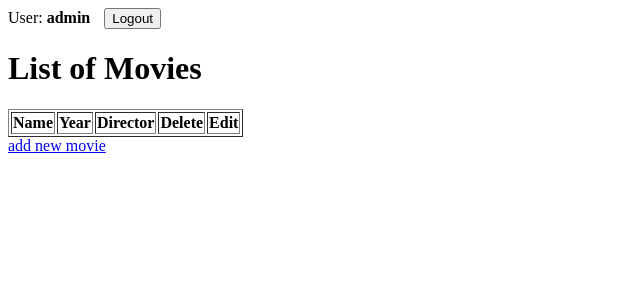
After one commit to Alex-Ace-At-cmd/spring-boot-movies-project, a Spring Boot app: page /user in a window 1280 px wide. The commit adds this page. Shown: the top 300 px of the page, without its empty margins (0-640 px from the left). Run offline with Spring Boot 4, Linux system fonts and the light colour scheme; a user stored in the database is signed in; lists and menus that the app fills with data are empty; some of the project's set-up classes (security, data sources, template engines, error pages and the like) are left out, and stand-ins take their place; some libraries are stand-ins or nearby versions.

Commit message:
7 update (изменил ссылки в контроллере + добавил новый,изменил ссылки в html файлах, изменил порядок в uccessUserHandler, в registerUser нахожу роль по методу)

```diff
--- a/src/main/java/com/example/demo/config/SuccessUserHandler.java
+++ b/src/main/java/com/example/demo/config/SuccessUserHandler.java
@@ -17,10 +17,10 @@ public class SuccessUserHandler implements AuthenticationSuccessHandler {
                                         HttpServletResponse httpServletResponse,
                                         Authentication authentication) throws IOException {
         Set<String> roles = AuthorityUtils.authorityListToSet(authentication.getAuthorities());
-        if (roles.contains("ROLE_USER")) {
+        if (roles.contains("ROLE_ADMIN")) {
+            httpServletResponse.sendRedirect("/admin");
+        } else if (roles.contains("ROLE_USER")) {
             httpServletResponse.sendRedirect("/user");
-        } else if (roles.contains("ROLE_ADMIN")) {
-            httpServletResponse.sendRedirect("/admin");
         } else {
             httpServletResponse.sendRedirect("/");
         }
--- a/src/main/java/com/example/demo/controller/HomeController.java
+++ b/src/main/java/com/example/demo/controller/HomeController.java
@@ -8,6 +8,11 @@ public class HomeController {
 
     @GetMapping("/")
     public String home() {
-        return "redirect:/movies";
+        return "redirect:/user";
+    }
+
+    @GetMapping("/user")
+    public String userPage() {
+        return "user";
     }
 }
--- a/src/main/java/com/example/demo/repository/RoleRepository.java
+++ b/src/main/java/com/example/demo/repository/RoleRepository.java
@@ -1,12 +1,12 @@
 package com.example.demo.repository;
 
-import com.example.demo.model.Movie;
 import com.example.demo.model.Role;
 import org.springframework.data.jpa.repository.JpaRepository;
 import org.springframework.stereotype.Repository;
 
 import java.util.Optional;
 
+
 @Repository
 public interface RoleRepository extends JpaRepository<Role, Long> {
     public Optional<Role> findByRole(String role);
--- a/src/main/resources/templates/add.html
+++ b/src/main/resources/templates/add.html
@@ -7,7 +7,7 @@
 
 <body>
     <h1>Add new movies</h1>
-    <form th:action="@{/movies/add}" th:object="${newMovie}" method="post">
+    <form th:action="@{/admin/add}" th:object="${newMovie}" method="post">
         <label>Name</label>
         <input type="text" th:field="*{name}" placeholder="Name">
         <br><br>
@@ -33,7 +33,7 @@
         <br><br>
 
         <button type="submit">Add</button>
-        <a th:href="@{/movies}">
+        <a th:href="@{/admin}">
             Go back
         </a>
 
--- a/src/main/resources/templates/edit.html
+++ b/src/main/resources/templates/edit.html
@@ -7,7 +7,7 @@
 
 <body>
     <h1>Edit movie</h1>
-    <form th:action="@{/movies/edit}" th:object="${editMovie}" method="post">
+    <form th:action="@{/admin/edit}" th:object="${editMovie}" method="post">
         <label>Name</label>
         <input type="text" th:field="*{name}" placeholder="Name">
         <br><br>
@@ -34,7 +34,7 @@
 
         <input type="hidden" th:field="*{id}">
         <button type="submit">Edit</button>
-        <a th:href="@{/movies}">
+        <a th:href="@{/admin}">
             Go back
         </a>
 
--- a/src/main/resources/templates/movies.html
+++ b/src/main/resources/templates/movies.html
@@ -43,7 +43,7 @@
                 <td>
                     <span sec:authorize="hasRole('ADMIN')">
 
-                        <form th:action="@{/movies/delete/{id}(id=${movie.id})}" method="post"
+                        <form th:action="@{/admin/delete/{id}(id=${movie.id})}" method="post"
                               onsubmit="return confirm('Delete this movie?');">
                             <input type="hidden" th:name="${_csrf.parameterName}" th:value="${_csrf.token}"/>
                         <button type="submit">Delete</button>
@@ -54,7 +54,7 @@
                 </td>
                 <td>
                     <div sec:authorize="hasRole('ADMIN')">
-                        <a th:href="@{/movies/editor/{id}(id=${movie.id})}">
+                        <a th:href="@{/admin/editor/{id}(id=${movie.id})}">
                              edit
                         </a>
                     </div>
@@ -64,7 +64,7 @@
         </tbody>
     </table>
         <div sec:authorize="hasRole('ADMIN')">
-            <a th:href="@{/movies/new}">
+            <a th:href="@{/admin/new}">
                 add new movie
             </a>
         </div>
--- /dev/null
+++ b/src/main/resources/templates/user.html
@@ -0,0 +1,71 @@
+<!DOCTYPE html>
+<html xmlns:th="http://www.thymeleaf.org"
+      xmlns:sec="http://www.thymeleaf.org/extras/spring-security6">
+<head>
+    <title>Movies</title>
+</head>
+
+<body>
+
+<div sec:authorize="isAuthenticated()">
+        <span>
+            User:
+            <b><span sec:authentication="name"></span></b>
+        </span>
+    <form th:action="@{/logout}"
+          method="post"
+          style="display:inline; margin-left:10px">
+        <input type="hidden" name="${_csrf.parameterName}" value="${_csrf.token}"/>
+        <button type="submit">Logout</button>
+    </form>
+</div>
+
+<h1>List of Movies</h1>
+
+<table border="1">
+    <thead>
+    <tr>
+        <th>Name</th>
+        <th>Year</th>
+        <th>Director</th>
+        <span sec:authorize="hasRole('ADMIN')">
+                    <th>Delete</th>
+                    <th>Edit</th>
+                </span>
+    </tr>
+    </thead>
+    <tbody>
+    <tr th:each="movie: ${movies}">
+        <td th:text="${movie.name}"></td>
+        <td th:text="${movie.year}"></td>
+        <td th:text="${movie.director}"></td>
+        <span sec:authorize="hasRole('ADMIN')">
+                <td>
+                    <span sec:authorize="hasRole('ADMIN')">
+
+                        <form th:action="@{/admin/delete/{id}(id=${movie.id})}" method="post"
+                              onsubmit="return confirm('Delete this movie?');">
+                            <input type="hidden" th:name="${_csrf.parameterName}" th:value="${_csrf.token}"/>
+                        <button type="submit">Delete</button>
+                        </form>
+
+                    </span>
+
+                </td>
+                <td>
+                    <div sec:authorize="hasRole('ADMIN')">
+                        <a th:href="@{/admin/editor/{id}(id=${movie.id})}">
+                             edit
+                        </a>
+                    </div>
+                </td>
+            </span>
+    </tr>
+    </tbody>
+</table>
+<div sec:authorize="hasRole('ADMIN')">
+    <a th:href="@{/admin/new}">
+        add new movie
+    </a>
+</div>
+</body>
```
Also changed, not shown: src/main/java/com/example/demo/controller/MovieController.java (+5 -5 lines), src/main/java/com/example/demo/service/UserDetailsServiceImpl.java (+10 -3 lines).
